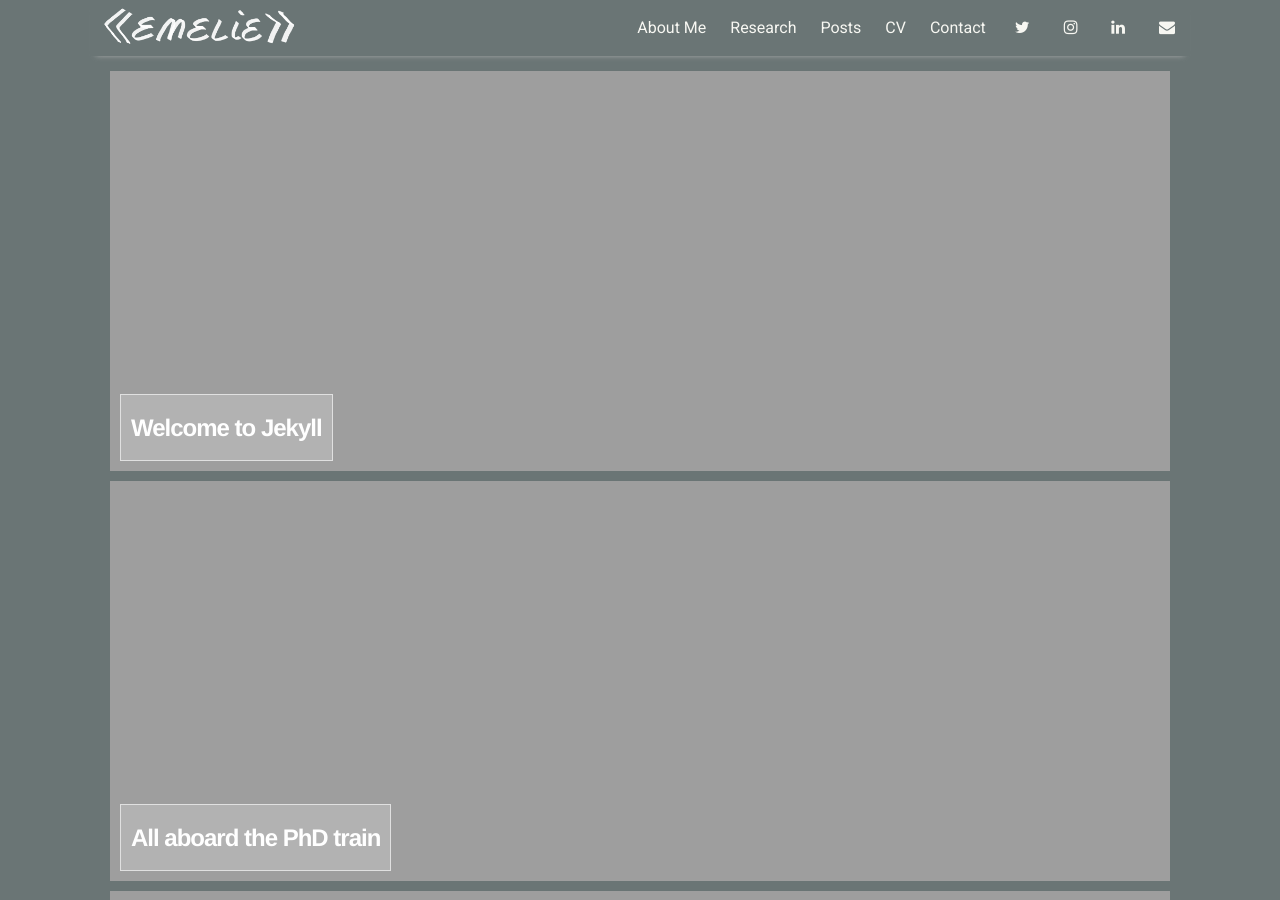
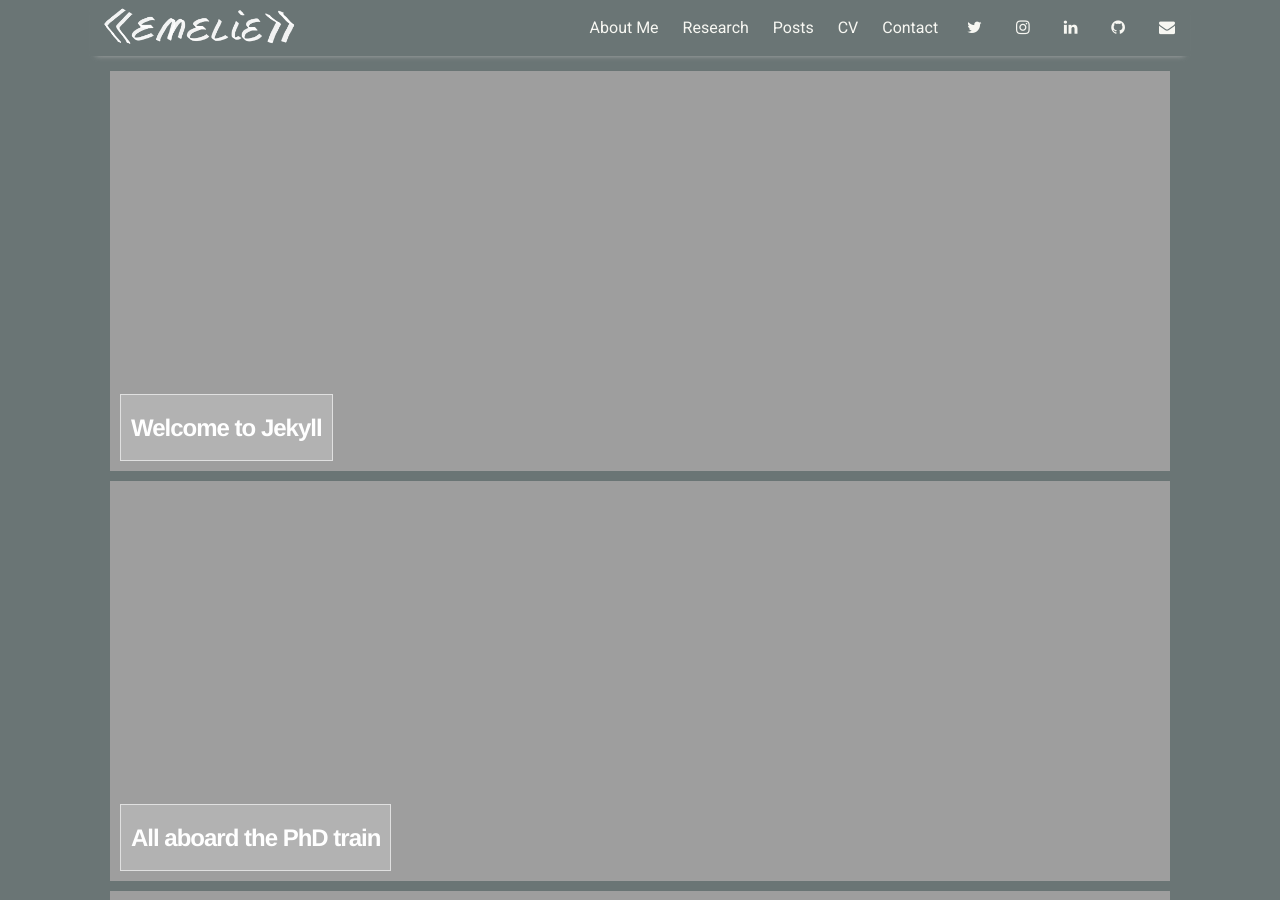
Before and after one commit to evdv/evdv.github.io, a Jekyll site: the page built from index.html, in a window 1280 px wide and 900 px high. Built offline with Jekyll 4.4.1, drawn with Linux system fonts in a browser that asks for light colours; nearby versions of some CDN libraries; the list of posts is cut into pages by our own code.

Commit message:
Add github socials

```diff
--- a/_data/settings.yml
+++ b/_data/settings.yml
@@ -18,6 +18,7 @@ social:
 - {icon: 'twitter', link:    'https://twitter.com/EmelieVDV'}
 - {icon: 'instagram', link:  'https://instagram.com/emelievdv'}
 - {icon: 'linkedin', link:  'https://linkedin.com/in/emelievandevreken'}
+- {icon: 'github', link:  'https://github.com/evdv'}
 - {icon: 'envelope', link:   'mailto:emelie.vdvreken@gmail.com'}
 #- {icon: 'rss-square', link: 'feed.xml'}
 # - {icon: 'rss-square', link: 'rss-feed.xml'}
```
